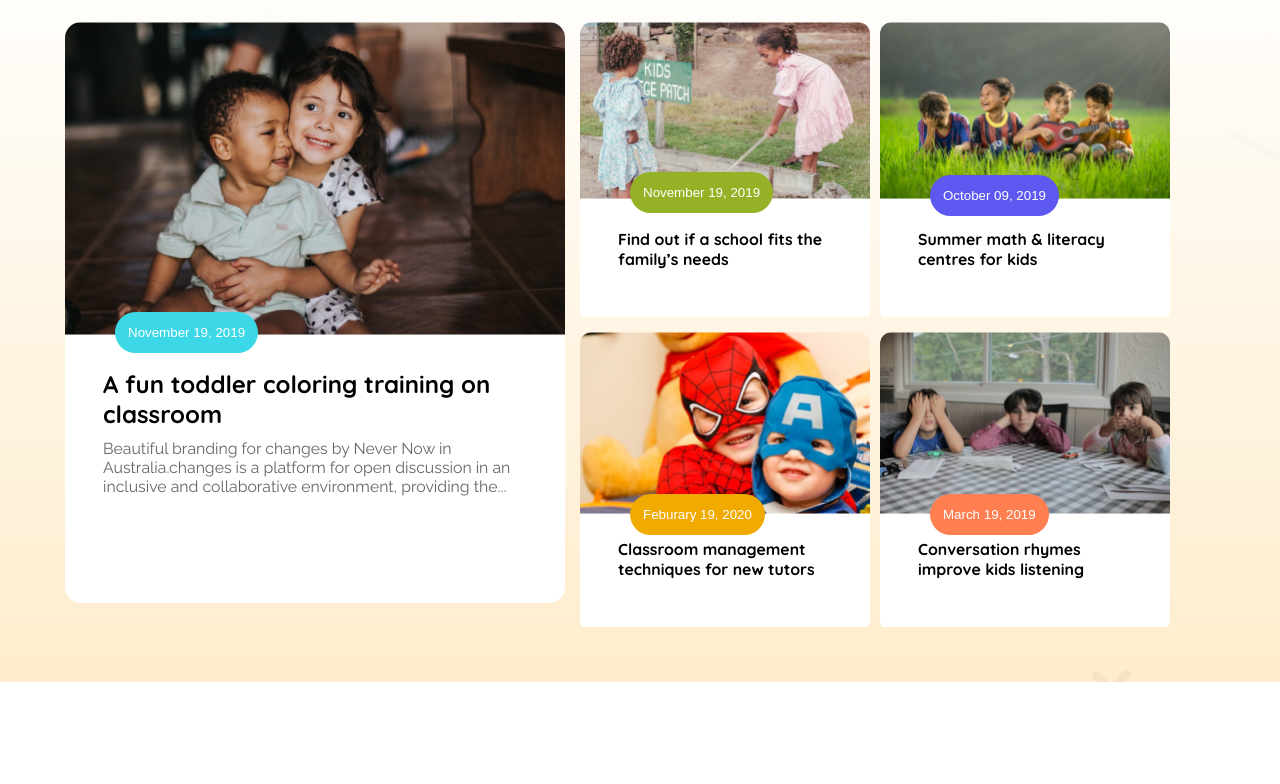
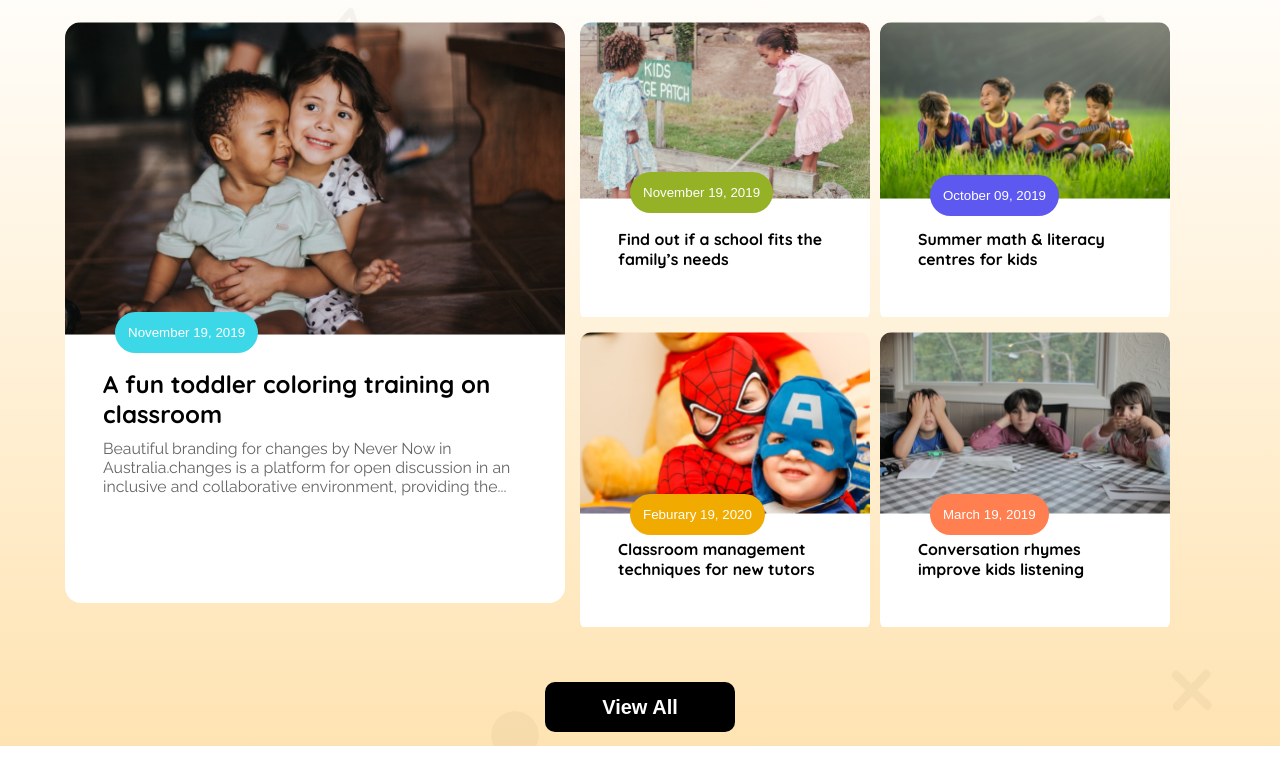
Before and after one commit to Shohel-Raj/Kids-edu, a plain HTML site: page index.html in a window 1280 px wide. Shown: the part 1397-2181 px from the top of the page. Before the commit the page ends 2129 px from the top, so only its background shows below. Drawn offline with Linux system fonts and the light colour scheme.

Commit message:
our story setion completed

```diff
--- a/Style/style.css
+++ b/Style/style.css
@@ -234,13 +234,12 @@ section#standad\ {
     margin-top: 50px;
     margin-bottom: 50px;
     background-image: url(../assets/bg.png);
-    background-repeat: no-repeat;
-    background-position: top center;
+    background-repeat: repeat;
     opacity: 100%;
     z-index: 1;
 }
 .sec-bg-colour {
-    background: linear-gradient(to top, rgba(254, 163, 1, 0.2) 0%, #fff 100%);
+    background: linear-gradient(to top, rgba(254, 163, 1, 0.3) 0%, rgba(255,255,255,0.1));
 }
 .photo-sec{
     padding-bottom: 50px;
@@ -345,6 +344,13 @@ section#standad\ {
     color: #000000;
 
 }
+.button-sec {
+    text-align: center;
+    padding-bottom: 14px;
+}
+.button-sec .btn{
+    background: #000;
+}
 
 
 
--- a/index.html
+++ b/index.html
@@ -143,6 +143,9 @@
                         </div>
                     </div>
                 </div>
+                <div class="button-sec">
+                    <button class="btn">View All</button>
+                </div>
             </div>
             </div>
         </section>
```
